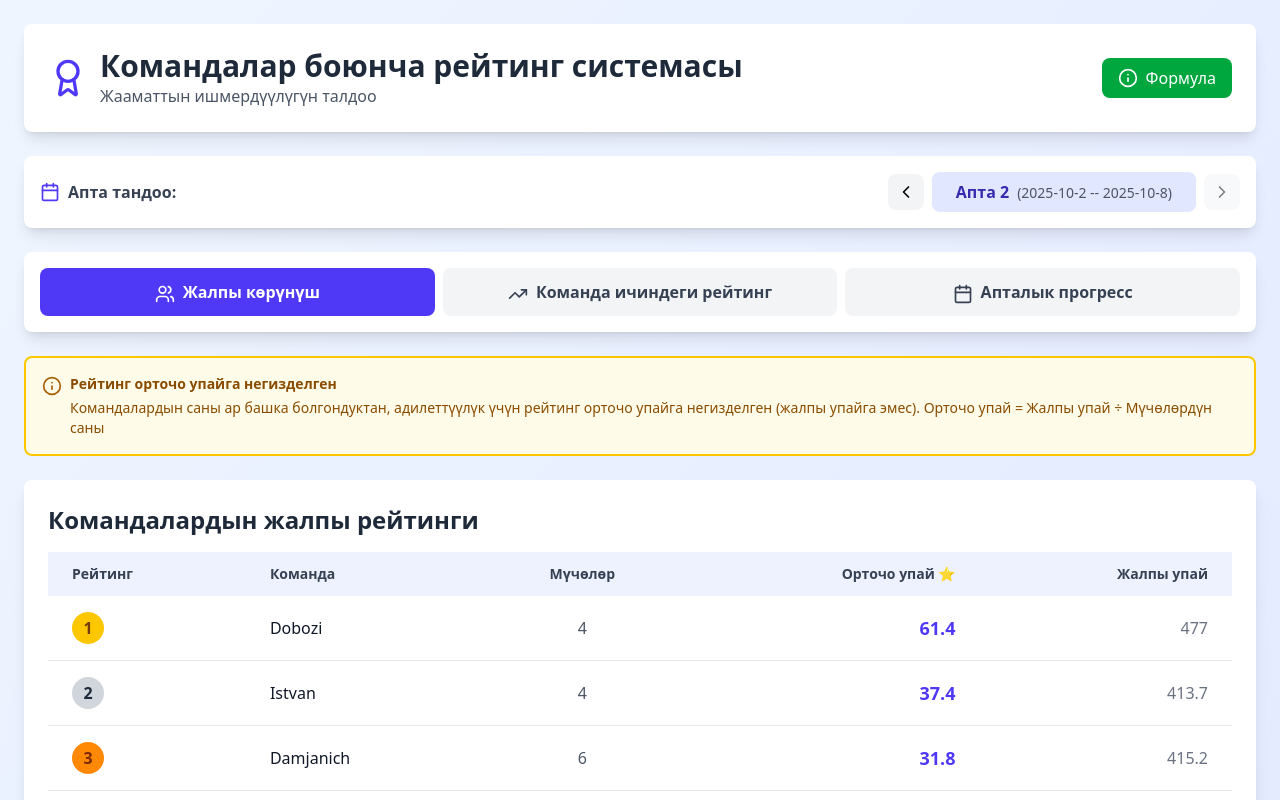
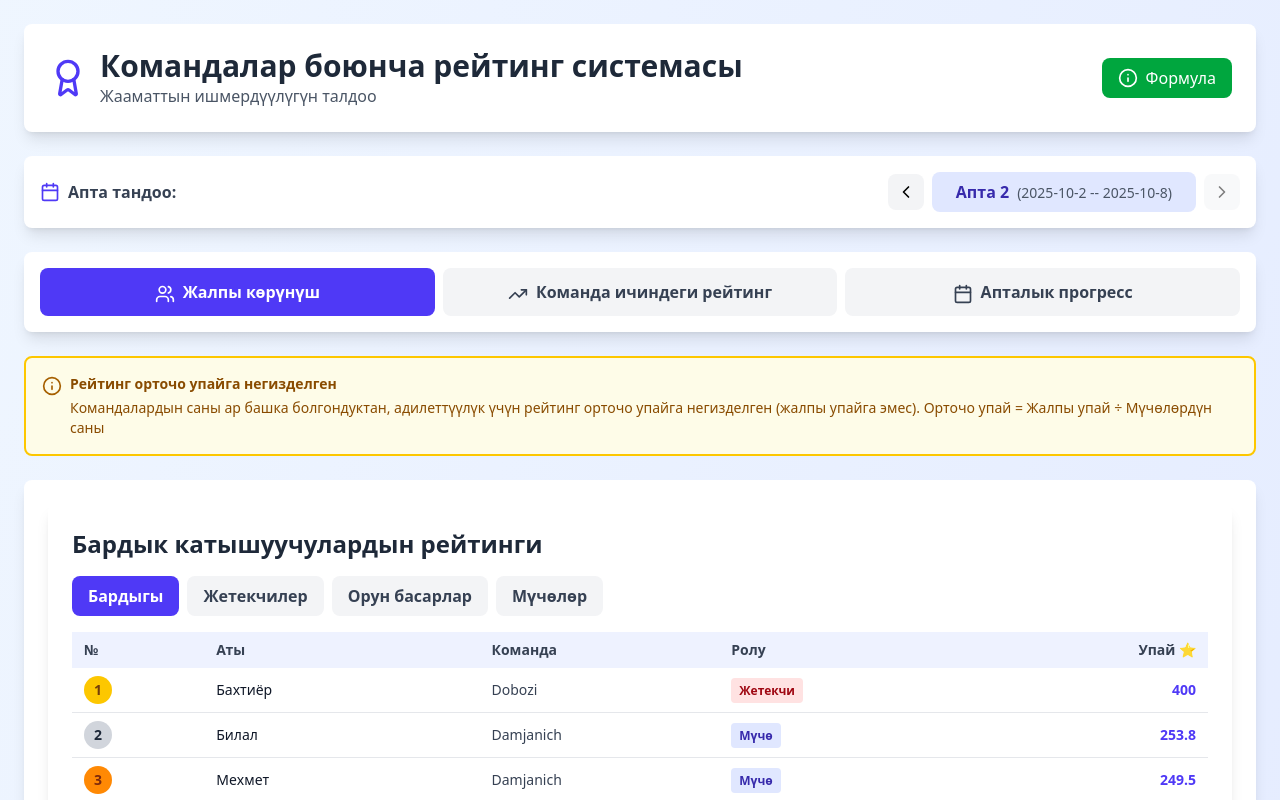
Before and after one commit to Muslim04/tdJamaat, a React (Vite) app: page / in a window 1280 px wide. Shown: the top 800 px of the page. Built offline with nearby package versions, Linux system fonts and the light colour scheme.

Commit message:
new features + updates regarding weights

```diff
--- a/src/TeamPerformanceTracker.tsx
+++ b/src/TeamPerformanceTracker.tsx
@@ -60,17 +60,18 @@ const TeamPerformanceTracker: React.FC = () => {
     const [showFormula, setShowFormula] = useState<boolean>(false);
     const [loading, setLoading] = useState<boolean>(true);
     const [error, setError] = useState<string | null>(null);
+    const [roleFilter, setRoleFilter] = useState<'all' | 'leader' | 'assistant' | 'member'>('all');
 
     // Scoring weights
     const weights: MetricValues = {
-        'К-К': 5.0,
-        'СВТ': 0.015,
-        'КТП': 1.5,
-        'ТХЖ': 15,
-        'ДТА': 20,
-        'ИСТГ': 0.08,
-        'НФ': 2.5,
-        'ТСП': 4
+        'К-К': 45.0,
+        'СВТ': 15.0,
+        'КТП': 35.0,
+        'ТХЖ': 20.0,
+        'ДТА': 30.0,
+        'ИСТГ': 10.0,
+        'НФ': 20.0,
+        'ТСП': 25.0
     };
 
     // Load data from JSON file
@@ -221,6 +222,22 @@ const TeamPerformanceTracker: React.FC = () => {
     const teamRankings = getOverallTeamRankings(currentWeekData.teams);
     const currentTeamRankings = getTeamMemberRankings(currentWeekData.teams[activeTeam]);
     const progressData = getProgressData();
+    // Combine all members across all teams
+    const allIndividuals = currentWeekData.teams.flatMap(team =>
+        team.members.map(member => ({
+            ...member,
+            team: team.name,
+            score: calculateMemberScore(member)
+        }))
+    );
+
+    // Sort by score descending
+    const sortedIndividuals = allIndividuals.sort((a, b) => b.score - a.score);
+
+    // Filter based on selected role
+    const filteredIndividuals = roleFilter === 'all'
+        ? sortedIndividuals
+        : sortedIndividuals.filter(m => m.role === roleFilter);
 
     const teamChartData = teamRankings.map(team => ({
         name: team.name,
@@ -407,6 +424,82 @@ const TeamPerformanceTracker: React.FC = () => {
                         </div>
 
                         <div className="bg-white rounded-lg shadow-lg p-6 mb-6">
+                            {/* New Section: Individual Rankings Across All Teams */}
+                            <div className="bg-white rounded-lg shadow-lg p-6 mb-6">
+                                <h2 className="text-2xl font-bold text-gray-800 mb-4">Бардык катышуучулардын рейтинги</h2>
+
+                                <div className="flex flex-wrap gap-2 mb-4">
+                                    {(['all', 'leader', 'assistant', 'member'] as const).map(roleType => (
+                                        <button
+                                            key={roleType}
+                                            onClick={() => setRoleFilter(roleType)}
+                                            className={`px-4 py-2 rounded-lg font-semibold transition-colors ${roleFilter === roleType
+                                                ? 'bg-indigo-600 text-white'
+                                                : 'bg-gray-100 text-gray-700 hover:bg-gray-200'
+                                                }`}
+                                        >
+                                            {roleType === 'all' ? 'Бардыгы' :
+                                                roleType === 'leader' ? 'Жетекчилер' :
+                                                    roleType === 'assistant' ? 'Орун басарлар' : 'Мүчөлөр'}
+                                        </button>
+                                    ))}
+                                </div>
+
+                                <div className="overflow-x-auto mb-6">
+                                    <table className="w-full text-sm">
+                                        <thead className="bg-indigo-50">
+                                            <tr>
+                                                <th className="px-3 py-2 text-left font-semibold text-gray-700">№</th>
+                                                <th className="px-3 py-2 text-left font-semibold text-gray-700">Аты</th>
+                                                <th className="px-3 py-2 text-left font-semibold text-gray-700">Команда</th>
+                                                <th className="px-3 py-2 text-left font-semibold text-gray-700">Ролу</th>
+                                                <th className="px-3 py-2 text-right font-semibold text-gray-700">Упай ⭐</th>
+                                            </tr>
+                                        </thead>
+                                        <tbody className="divide-y divide-gray-200">
+                                            {filteredIndividuals.map((member, idx) => (
+                                                <tr key={idx} className="hover:bg-gray-50 transition-colors">
+                                                    <td className="px-3 py-2">
+                                                        <span className={`inline-flex items-center justify-center w-7 h-7 rounded-full font-bold text-sm ${idx === 0 ? 'bg-yellow-400 text-yellow-900' :
+                                                            idx === 1 ? 'bg-gray-300 text-gray-800' :
+                                                                idx === 2 ? 'bg-orange-400 text-orange-900' :
+                                                                    'bg-indigo-100 text-indigo-800'
+                                                            }`}>
+                                                            {idx + 1}
+                                                        </span>
+                                                    </td>
+                                                    <td className="px-3 py-2 font-medium text-gray-900">{member.name}</td>
+                                                    <td className="px-3 py-2 text-gray-700">{member.team}</td>
+                                                    <td className="px-3 py-2">
+                                                        <span className={`px-2 py-1 rounded text-xs font-semibold ${member.role === 'leader' ? 'bg-red-100 text-red-800' :
+                                                            member.role === 'assistant' ? 'bg-orange-100 text-orange-800' :
+                                                                'bg-indigo-100 text-indigo-800'
+                                                            }`}>
+                                                            {member.role === 'leader' ? 'Жетекчи' :
+                                                                member.role === 'assistant' ? 'Орун басар' : 'Мүчө'}
+                                                        </span>
+                                                    </td>
+                                                    <td className="px-3 py-2 text-right font-bold text-indigo-600">{member.score}</td>
+                                                </tr>
+                                            ))}
+                                        </tbody>
+                                    </table>
+                                </div>
+
+                                <ResponsiveContainer width="100%" height={400}>
+                                    <BarChart data={filteredIndividuals.slice(0, 15)}>
+                                        <CartesianGrid strokeDasharray="3 3" />
+                                        <XAxis dataKey="name" />
+                                        <YAxis />
+                                        <Tooltip />
+                                        <Bar dataKey="score" name="Упай">
+                                            {filteredIndividuals.slice(0, 15).map((member, index) => (
+                                                <Cell key={index} fill={COLORS[member.role]} />
+                                            ))}
+                                        </Bar>
+                                    </BarChart>
+                                </ResponsiveContainer>
+                            </div>
                             <h2 className="text-2xl font-bold text-gray-800 mb-4">Командалардын жалпы рейтинги</h2>
                             <div className="overflow-x-auto">
                                 <table className="w-full">
```
